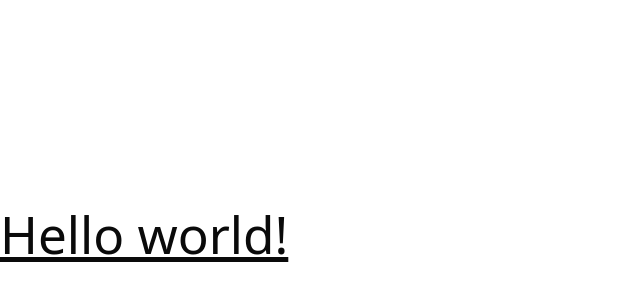
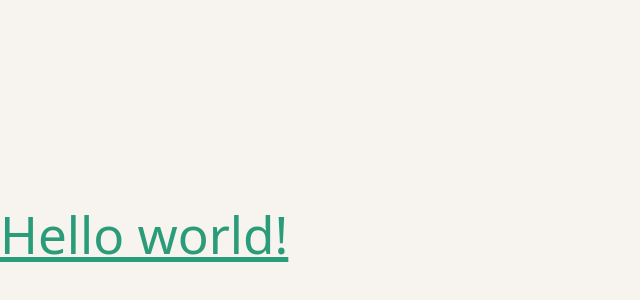
Before and after one commit to kasandra0/happytailsshelter_frontend, a React app in the folder app/: page / in a window 1280 px wide. Shown: the part 166-466 px from the top of the page, without its empty margins (0-640 px from the left). Built offline with nearby package versions, Linux system fonts and the light colour scheme; the HTML template or start-up script is replaced by a standard one.

Commit message:
back to happy tails brand colors

```diff
--- a/app/src/index.css
+++ b/app/src/index.css
@@ -10,43 +10,43 @@
   line-height: 1.5;
   font-weight: 400;
 
-  --background: oklch(1 0 0);
-  --foreground: oklch(0.145 0 0);
-  --card: oklch(1 0 0);
-  --card-foreground: oklch(0.145 0 0);
-  --popover: oklch(1 0 0);
-  --popover-foreground: oklch(0.145 0 0);
-  --primary: oklch(0.205 0 0);
-  --primary-foreground: oklch(0.985 0 0);
-  --secondary: oklch(0.97 0 0);
-  --secondary-foreground: oklch(0.205 0 0);
-  --muted: oklch(0.97 0 0);
-  --muted-foreground: oklch(0.556 0 0);
-  --accent: oklch(0.97 0 0);
-  --accent-foreground: oklch(0.205 0 0);
-  --destructive: oklch(0.577 0.245 27.325);
-  --destructive-foreground: 0 0% 98%;
-  --border: oklch(0.922 0 0);
-  --input: oklch(0.922 0 0);
-  --ring: oklch(0.708 0 0);
-  --radius: 0.625rem;
-  --chart-1: oklch(0.646 0.222 41.116);
-  --chart-2: oklch(0.6 0.118 184.704);
-  --chart-3: oklch(0.398 0.07 227.392);
-  --chart-4: oklch(0.828 0.189 84.429);
-  --chart-5: oklch(0.769 0.188 70.08);
-  --sidebar: oklch(0.985 0 0);
-  --sidebar-foreground: oklch(0.145 0 0);
-  --sidebar-primary: oklch(0.205 0 0);
-  --sidebar-primary-foreground: oklch(0.985 0 0);
-  --sidebar-accent: oklch(0.97 0 0);
-  --sidebar-accent-foreground: oklch(0.205 0 0);
-  --sidebar-border: oklch(0.922 0 0);
-  --sidebar-ring: oklch(0.708 0 0);
+  --background: hsl(38 35% 95%);
+  --foreground: hsl(200 48% 19%);
+  --card: hsl(0 0% 100%);
+  --card-foreground: hsl(200 48% 19%);
+  --popover: hsl(0 0% 100%);
+  --popover-foreground: hsl(200 48% 19%);
+  --primary: hsl(162 57% 39%);
+  --primary-foreground: hsl(0 0% 100%);
+  --secondary: hsl(28 65% 90%);
+  --secondary-foreground: hsl(28 38% 22%);
+  --muted: hsl(210 18% 95%);
+  --muted-foreground: hsl(215 18% 48%);
+  --accent: hsl(25 72% 55%);
+  --accent-foreground: hsl(0 0% 100%);
+  --destructive: hsl(0 85% 60%);
+  --destructive-foreground: hsl(0 0% 98%);
+  --border: hsl(210 18% 90%);
+  --input: hsl(210 18% 90%);
+  --ring: hsl(162 57% 39%);
+  --radius: 1rem;
+  --chart-1: hsl(162 57% 42%);
+  --chart-2: hsl(25 72% 55%);
+  --chart-3: hsl(45 90% 60%);
+  --chart-4: hsl(200 60% 50%);
+  --chart-5: hsl(280 50% 60%);
+  --sidebar: hsl(0 0% 100%);
+  --sidebar-foreground: hsl(200 48% 19%);
+  --sidebar-primary: hsl(162 57% 39%);
+  --sidebar-primary-foreground: hsl(0 0% 100%);
+  --sidebar-accent: hsl(28 65% 90%);
+  --sidebar-accent-foreground: hsl(200 48% 19%);
+  --sidebar-border: hsl(210 18% 91%);
+  --sidebar-ring: hsl(162 57% 39%);
 }
 
 .text-primary {
-  color: hsl(var(--primary));
+  color: var(--primary);
 }
 
 a {
```
